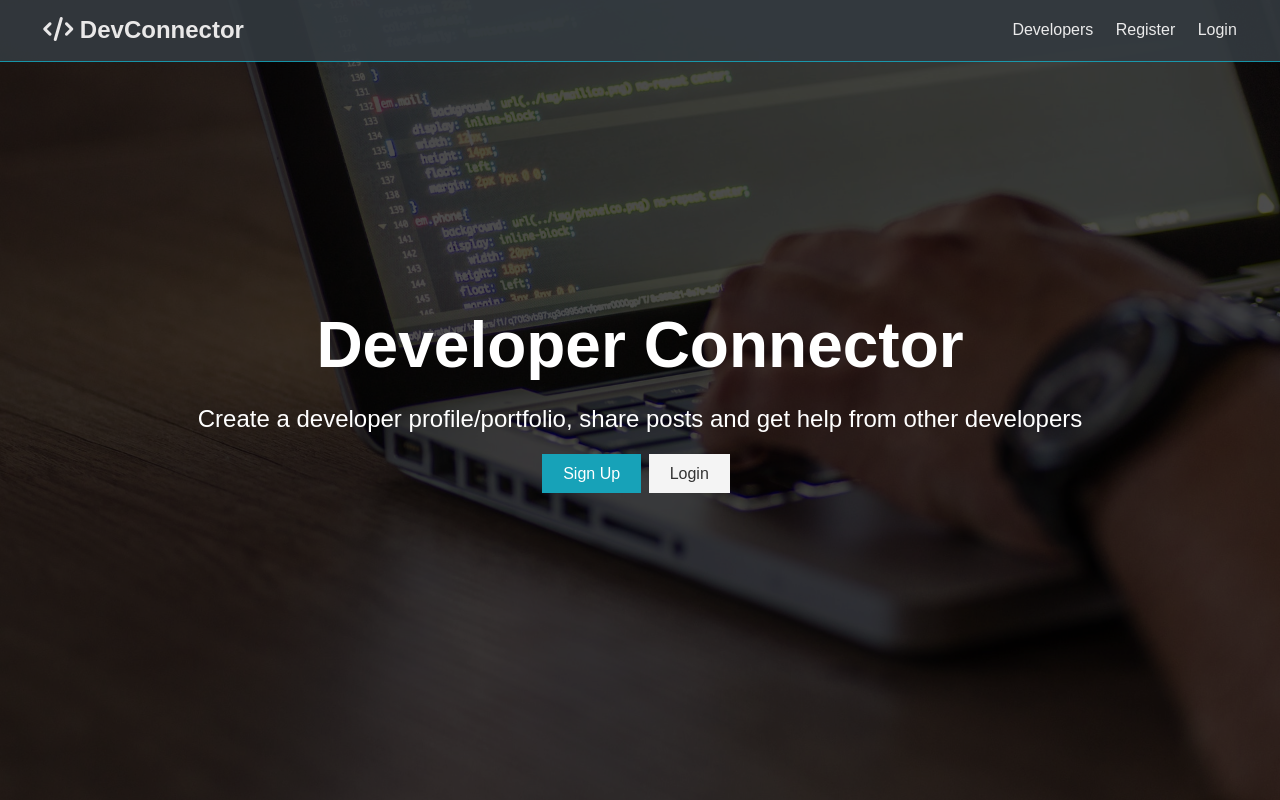
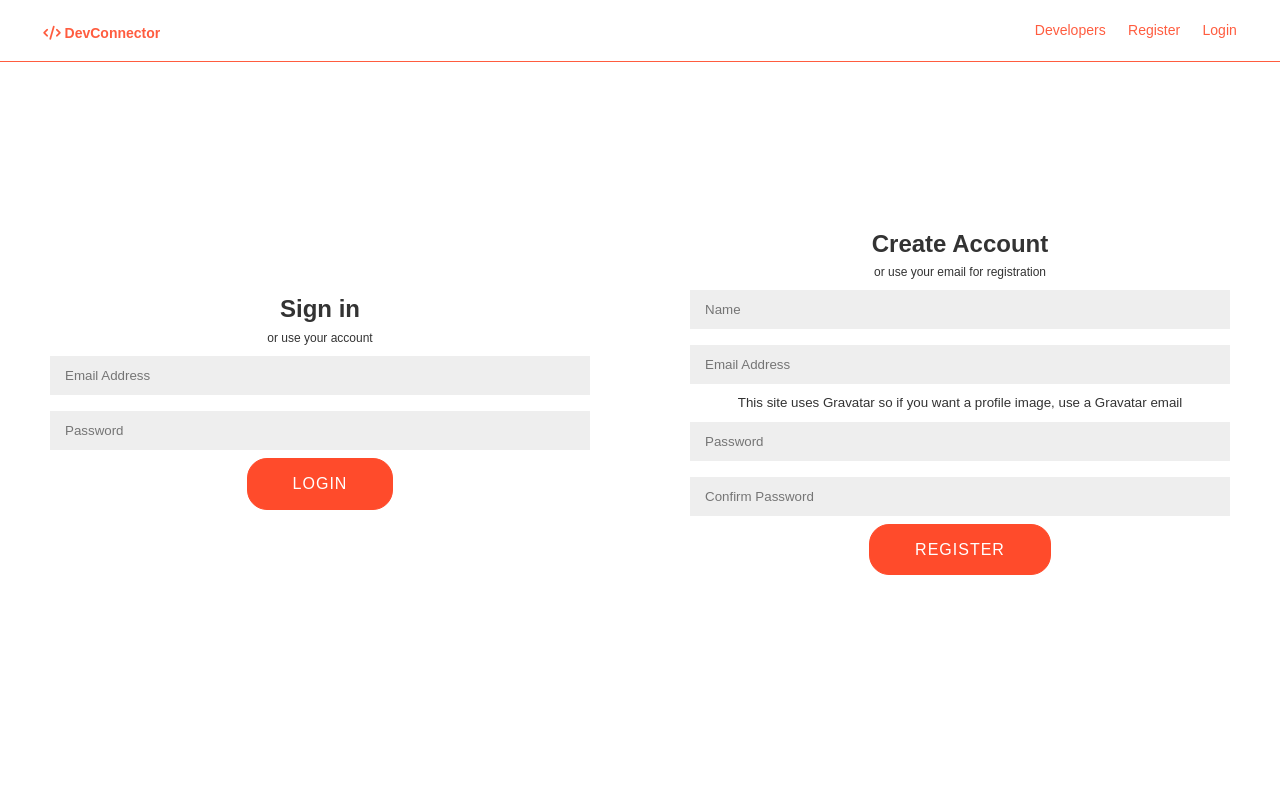
Before and after one commit to Keejv/Coco-notev2, a React (Create React App) app in the folder client/: page / in a window 1280 px wide. Built offline with nearby package versions, Linux system fonts and the light colour scheme; no server answers.

Commit message:
Change landing-page design

```diff
--- a/client/src/App.css
+++ b/client/src/App.css
@@ -40,8 +40,7 @@ img {
   margin: auto;
   overflow: hidden;
   padding: 0 2rem;
-  margin-top: 6rem;
-  margin-bottom: 3rem;
+  margin-top: 7rem;
 }
 
 /* Text Styles*/
@@ -305,10 +304,11 @@ button {
   align-items: center;
   padding: 0.7rem 2rem;
   position: fixed;
+  left: 0;
   z-index: 1;
   width: 100%;
   top: 0;
-  border-bottom: solid 1px var(--primary-color);
+  border-bottom: solid 1px #ff4b2b;
   opacity: 0.9;
 }
 
@@ -317,13 +317,13 @@ button {
 }
 
 .navbar a {
-  color: #fff;
+  color: #ff4b2b;
   padding: 0.45rem;
   margin: 0 0.25rem;
 }
 
 .navbar a:hover {
-  color: var(--primary-color);
+  color: grey;
 }
 
 .navbar .welcome span {
@@ -332,8 +332,7 @@ button {
 
 /* Landing Page */
 .landing {
-  position: relative;
-  background: url('./img/showcase.jpg') no-repeat center center/cover;
+  display: flex;
   height: 100vh;
 }
 
--- a/client/src/components/auth/Login.js
+++ b/client/src/components/auth/Login.js
@@ -6,8 +6,8 @@ import { login } from '../../actions/auth'
 
 const Login = ({ login, isAuthenticated }) => {
   const [formData, setFormData] = useState({
-    email: '',
-    password: ''
+    email: "",
+    password: ""
   });
 
   const { email, password } = formData;
@@ -27,36 +27,29 @@ const Login = ({ login, isAuthenticated }) => {
 
   return (
     <Fragment>
-      <h1 className='large text-primary'>Sign In</h1>
-      <p className='lead'>
-        <i className='fas fa-user' /> Sign Into Your Account
-      </p>
-      <form className='form' onSubmit={e => onSubmit(e)}>
-        <div className='form-group'>
+      <div class="form-container sign-in-container">
+        <form onSubmit={e => onSubmit(e)}>
+          <h1>Sign in</h1>
+          <span>or use your account</span>
           <input
-            type='email'
-            placeholder='Email Address'
-            name='email'
+            type="email"
+            placeholder="Email Address"
+            name="email"
             value={email}
             onChange={e => onChange(e)}
             required
           />
-        </div>
-        <div className='form-group'>
           <input
-            type='password'
-            placeholder='Password'
-            name='password'
+            type="password"
+            placeholder="Password"
+            name="password"
             value={password}
             onChange={e => onChange(e)}
-            minLength='6'
+            minLength="6"
           />
-        </div>
-        <input type='submit' className='btn btn-primary' value='Login' />
-      </form>
-      <p className='my-1'>
-        Don't have an account? <Link to='/register'>Sign Up</Link>
-      </p>
+          <button type="submit">Login</button>
+        </form>
+      </div>
     </Fragment>
   );
 };
--- a/client/src/components/auth/Register.js
+++ b/client/src/components/auth/Register.js
@@ -32,44 +32,47 @@ const Register = ({ setAlert, register, isAuthenticated }) => {
 
   return (
     <Fragment>
-      <h1 className="large text-primary">Sign Up</h1>
-      <p className="lead"><i className="fas fa-user"></i> Create Your Account</p>
-      <form className="form" onSubmit={e => onSubmit(e)}>
-        <div className="form-group">
-          <input type="text" placeholder="Name" name="name" value={name} onChange={e => onChange(e)} />
-        </div>
-        <div className="form-group">
-          <input type="email" placeholder="Email Address" name="email" value={email} onChange={e => onChange(e)} />
-          <small className="form-text"
-            >This site uses Gravatar so if you want a profile image, use a
-            Gravatar email</small
-          >
-        </div>
-        <div className="form-group">
+      <div class="form-container sign-up-container">
+        <form onSubmit={e => onSubmit(e)}>
+          <h1>Create Account</h1>
+          <span>or use your email for registration</span>
+          <input
+            type="text"
+            placeholder="Name"
+            name="name"
+            value={name}
+            onChange={e => onChange(e)}
+          />
+          <input
+            type="email"
+            placeholder="Email Address"
+            name="email"
+            value={email}
+            onChange={e => onChange(e)}
+          />
+          <small className="form-text">
+            This site uses Gravatar so if you want a profile image, use a
+            Gravatar email
+          </small>
           <input
             type="password"
             placeholder="Password"
             name="password"
-            value={password} onChange={e => onChange(e)}
-
+            value={password}
+            onChange={e => onChange(e)}
           />
-        </div>
-        <div className="form-group">
           <input
             type="password"
             placeholder="Confirm Password"
             name="password2"
-            value={password2} onChange={e => onChange(e)}
-
+            value={password2}
+            onChange={e => onChange(e)}
           />
-        </div>
-        <input type="submit" className="btn btn-primary" value="Register" />
-      </form>
-      <p className="my-1">
-        Already have an account? <Link to="/login">Sign In</Link>
-      </p>
+          <button type="submit">Register</button>
+        </form>
+      </div>
     </Fragment>
-    )
+  );
 };
 
 Register.propTypes = {
--- a/client/src/components/layout/Landing.js
+++ b/client/src/components/layout/Landing.js
@@ -2,30 +2,34 @@ import React from 'react'
 import { Link, Redirect } from 'react-router-dom';
 import { connect } from 'react-redux'
 import PropTypes from 'prop-types'
+import Login from "../auth/Login";
+import Register from "../auth/Register";
+import "./Layout.css"; // import CSS
 
 const Landing = ({ isAuthenticated }) => {
   if (isAuthenticated) {
     return <Redirect to='/dashboard' />
   }
 
+    // const signUpButton = document.getElementById("signUp");
+  // const signInButton = document.getElementById("signIn");
+  // const container = document.getElementById("container");
+
+  // signUpButton.addEventListener("click", () => {
+  //   container.classList.add("right-panel-active");
+  // });
+
+  // signInButton.addEventListener("click", () => {
+  //   container.classList.remove("right-panel-active");
+  // });
+
   return (
     <section className="landing">
-      <div className="dark-overlay">
-        <div className="landing-inner">
-          <h1 className="x-large">Developer Connector</h1>
-          <p className="lead">
-            Create a developer profile/portfolio, share posts and get help from
-            other developers
-          </p>
-          <div className="buttons">
-            <Link to="/register" className="btn btn-primary">Sign Up</Link>
-            <Link to="/login" className="btn btn-light">Login</Link>
-          </div>
-        </div>
-      </div>
+      <Login />
+      <Register />
     </section>
-  )
-}
+  );
+};
 
 Landing.propTypes = {
   isAuthenticated: PropTypes.bool
--- /dev/null
+++ b/client/src/components/layout/Layout.css
@@ -0,0 +1,140 @@
+body {
+  /* background: #f6f5f7; */
+  font-family: "Montserrat", sans-serif;
+  /* height: 100vh; */
+  /* margin: -20px 0 50px; */
+}
+
+h1 {
+  font-weight: bold;
+  margin: 0;
+}
+
+h2 {
+  text-align: center;
+}
+
+p {
+  font-size: 14px;
+  font-weight: 100;
+  line-height: 20px;
+  letter-spacing: 0.5px;
+  margin: 20px 0 30px;
+}
+
+span {
+  font-size: 12px;
+}
+
+a {
+  color: #333;
+  font-size: 14px;
+  text-decoration: none;
+  margin: 15px 0;
+}
+
+button {
+  border-radius: 20px;
+  border: 1px solid #ff4b2b;
+  background-color: #ff4b2b;
+  color: #ffffff;
+  font-size: 12px;
+  font-weight: bold;
+  padding: 12px 45px;
+  letter-spacing: 1px;
+  text-transform: uppercase;
+  transition: transform 80ms ease-in;
+}
+
+button:active {
+  transform: scale(0.95);
+}
+
+button:focus {
+  outline: none;
+}
+
+button.ghost {
+  background-color: transparent;
+  border-color: #ffffff;
+}
+
+form {
+  background-color: #ffffff;
+  display: flex;
+  align-items: center;
+  justify-content: center;
+  flex-direction: column;
+  padding: 0 50px;
+  height: 100%;
+  text-align: center;
+}
+
+input {
+  background-color: #eee;
+  border: none;
+  padding: 12px 15px;
+  margin: 8px 0;
+  width: 100%;
+}
+
+.form-container {
+  height: 100%;
+  transition: all 0.6s ease-in-out;
+}
+
+.sign-in-container {
+  width: 50%;
+}
+
+.container.right-panel-active .sign-in-container {
+  transform: translateX(100%);
+}
+
+.sign-up-container {
+  width: 50%;
+}
+
+.container.right-panel-active .sign-up-container {
+  transform: translateX(100%);
+  opacity: 1;
+  z-index: 5;
+  animation: show 0.6s;
+}
+
+@keyframes show {
+  0%,
+  49.99% {
+    opacity: 0;
+    z-index: 1;
+  }
+
+  50%,
+  100% {
+    opacity: 1;
+    z-index: 5;
+  }
+}
+
+.container.right-panel-active .overlay-container {
+  transform: translateX(-100%);
+}
+
+
+.container.right-panel-active .overlay {
+  transform: translateX(50%);
+}
+
+
+.container.right-panel-active .overlay-left {
+  transform: translateX(0);
+}
+
+.overlay-right {
+  right: 0;
+  transform: translateX(0);
+}
+
+.container.right-panel-active .overlay-right {
+  transform: translateX(20%);
+}
--- a/client/src/components/layout/Navbar.js
+++ b/client/src/components/layout/Navbar.js
@@ -47,7 +47,7 @@ const Navbar = ({ auth: { isAuthenticated, loading }, logout }) => {
     </ul>
   );
   return (
-    <nav className="navbar bg-dark">
+    <nav className="navbar">
     <h1>
       <Link to='/'>
         <i className="fas fa-code"></i> DevConnector</Link>
```
